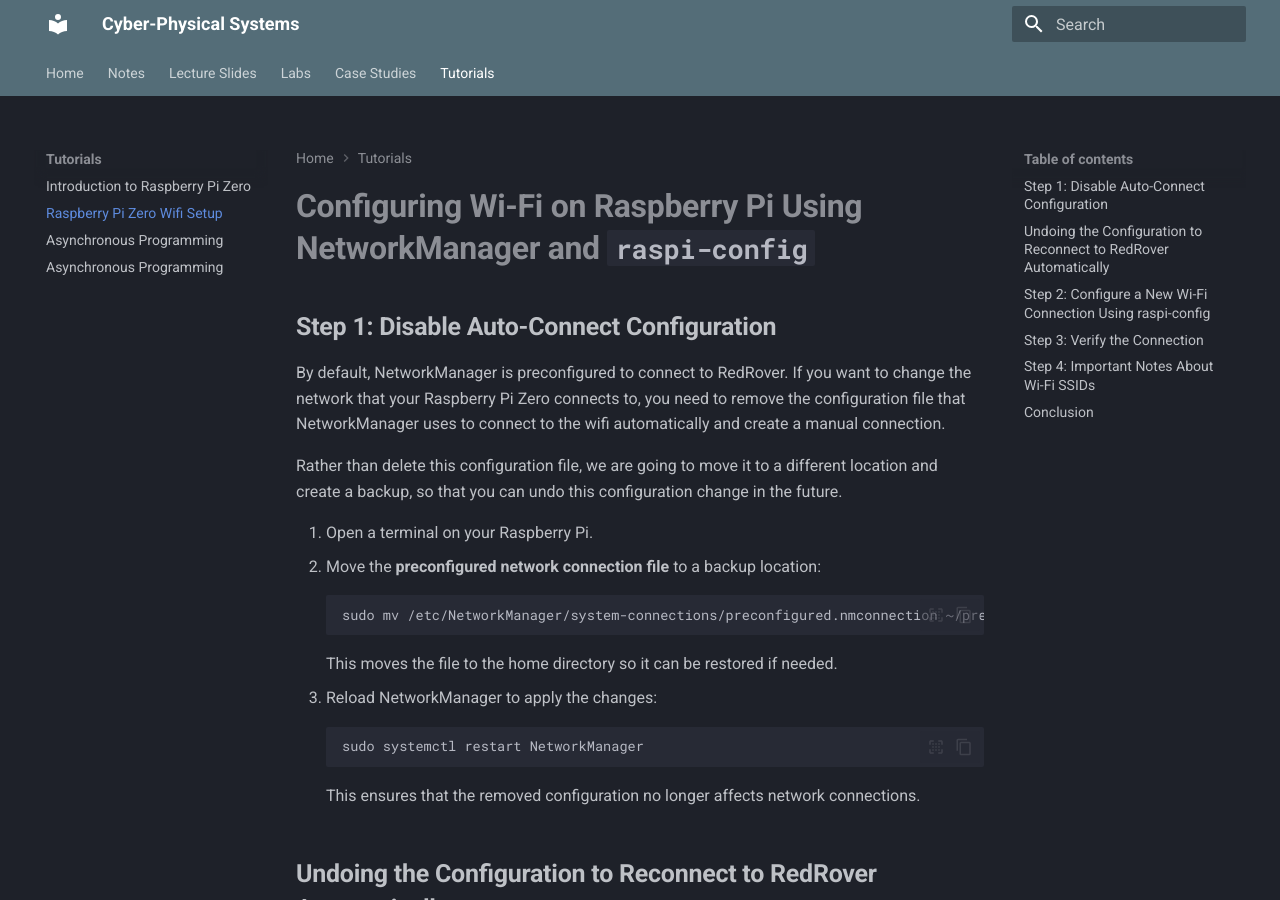
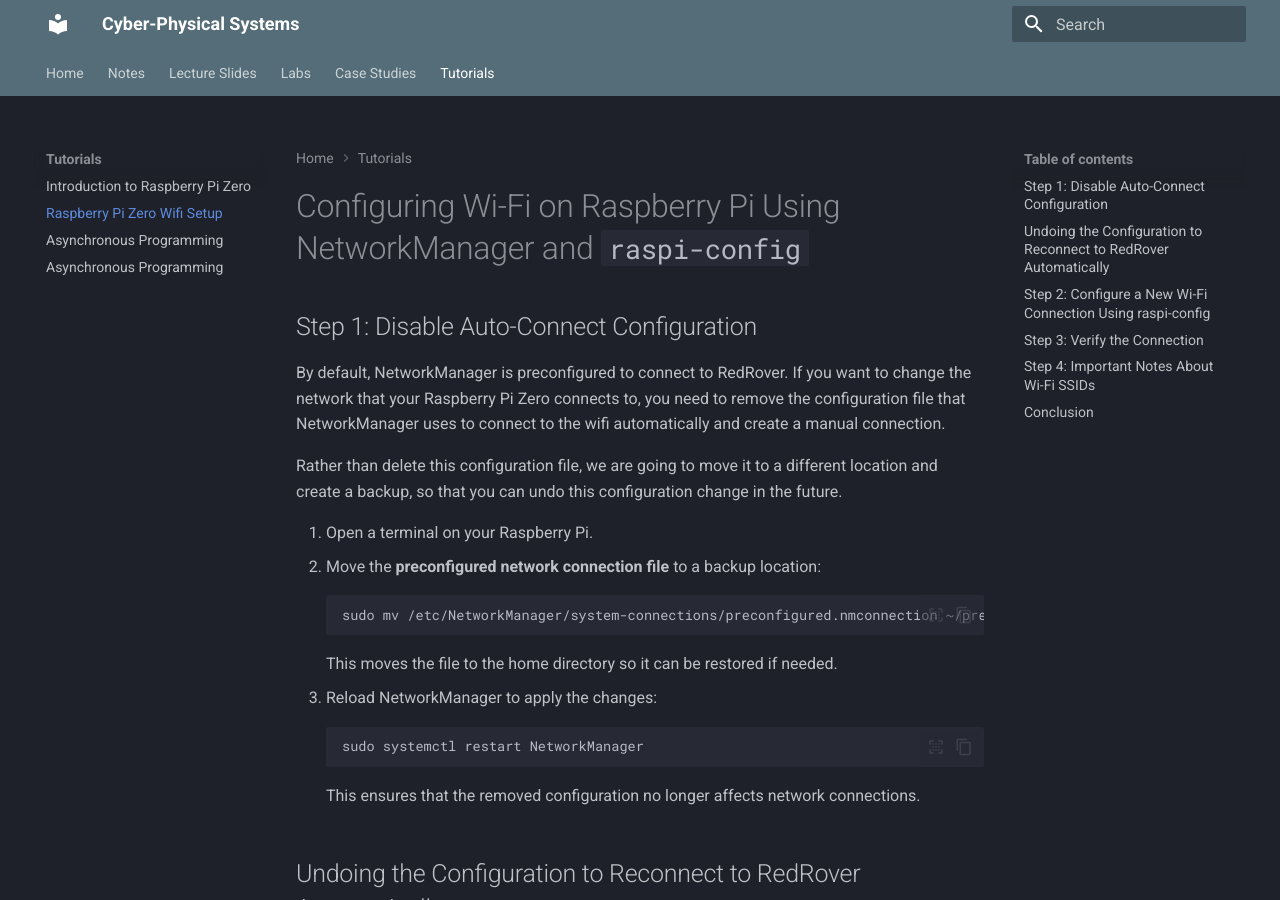
Before and after one commit to CPS-Cornell/course, an MkDocs documentation site: the page built from docs/tutorials/zero_wifi.md, in a window 1280 px wide and 900 px high. Built offline with MkDocs 1.6.1 and Material for MkDocs 9.7.7, drawn with Linux system fonts in a browser that asks for light colours.

````diff
--- a/docs/tutorials/zero_wifi.md
+++ b/docs/tutorials/zero_wifi.md
@@ -1,6 +1,6 @@
-# **Configuring Wi-Fi on Raspberry Pi Using NetworkManager and `raspi-config`**
+# Configuring Wi-Fi on Raspberry Pi Using NetworkManager and `raspi-config`
 
-## **Step 1: Disable Auto-Connect Configuration**
+## Step 1: Disable Auto-Connect Configuration
 By default, NetworkManager is preconfigured to connect to RedRover. If you want to change the network that your Raspberry Pi Zero connects to, you need to remove the configuration file that NetworkManager uses to connect to the wifi automatically and create a manual connection.
 
 Rather than delete this configuration file, we are going to move it to a different location and create a backup, so that you can undo this configuration change in the future.
@@ -18,7 +18,7 @@ Rather than delete this configuration file, we are going to move it to a differe
    ```
    This ensures that the removed configuration no longer affects network connections.
 
-## **Undoing the Configuration to Reconnect to RedRover Automatically**
+## Undoing the Configuration to Reconnect to RedRover Automatically
 
 If you want your Raspberry Pi to reconnect to the RedRover network automatically, you can restore the original configuration file.
 
@@ -42,7 +42,7 @@ If you want your Raspberry Pi to reconnect to the RedRover network automatically
     This will display the current SSID that the Raspberry Pi is connected to, confirming it is connected to RedRover.
 ---
 
-## **Step 2: Configure a New Wi-Fi Connection Using `raspi-config`**
+## Step 2: Configure a New Wi-Fi Connection Using `raspi-config`
 Once the default configuration has been removed, use `raspi-config` to set up a new connection.
 
 1. Open `raspi-config`:
@@ -57,7 +57,7 @@ Once the default configuration has been removed, use `raspi-config` to set up a
 
 ---
 
-## **Step 3: Verify the Connection**
+## Step 3: Verify the Connection
 After configuring the connection, confirm that the Raspberry Pi is connected to the new Wi-Fi network.
 
 1. **Check internet connectivity** by running:
@@ -79,11 +79,11 @@ After configuring the connection, confirm that the Raspberry Pi is connected to
 
 ---
 
-## **Step 4: Important Notes About Wi-Fi SSIDs**
+## Step 4: Important Notes About Wi-Fi SSIDs
 - **SSID names are case-sensitive and space-sensitive**. Be sure to enter them exactly as they appear in the network settings.
 - **Apostrophes (`'`) in SSIDs may cause issues** with some connection methods. If `raspi-config` fails to connect to a network with an apostrophe in the SSID, try manually configuring it using `wpa_supplicant.conf` (this is an advanced method and may require additional troubleshooting).
 
 ---
 
-## **Conclusion**
+## Conclusion
 By following these steps, you have configured your Raspberry Pi to **disable auto-connect**, **set up a new Wi-Fi connection**, and **verify the connection** using `ping` and `iwgetid`. If you experience any connection issues, ensure that the Wi-Fi SSID and passphrase are correct and try restarting the Raspberry Pi.
````
